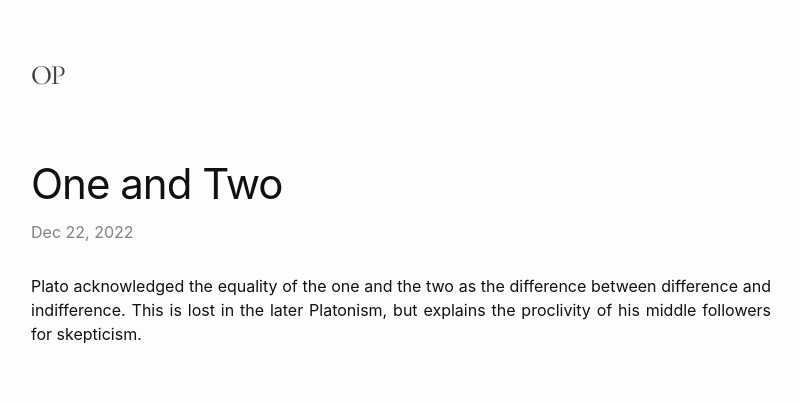
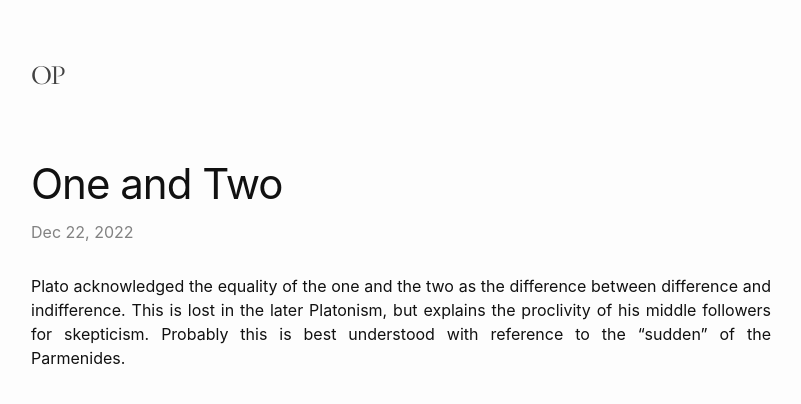
Before and after one commit to TheatrumMundi/TheatrumMundi, a Jekyll site: the page built from _posts/2022-12-22-one-and-two.markdown, in a window 1280 px wide. Shown: the top 404 px of the page, without its empty margins (239-1040 px from the left). Built offline with Jekyll 4.4.1, drawn with Linux system fonts in a browser that asks for light colours; some web fonts are replaced.

Commit message:
Update 2022-12-22-one-and-two.markdown

```diff
--- a/_posts/2022-12-22-one-and-two.markdown
+++ b/_posts/2022-12-22-one-and-two.markdown
@@ -5,4 +5,4 @@ date:   2022-12-22 12:47:00 +0100
 categories: jekyll update
 ---
 
-Plato acknowledged the equality of the one and the two as the difference between difference and indifference. This is lost in the later Platonism, but explains the proclivity of his middle followers for skepticism.
+Plato acknowledged the equality of the one and the two as the difference between difference and indifference. This is lost in the later Platonism, but explains the proclivity of his middle followers for skepticism. Probably this is best understood with reference to the "sudden" of the Parmenides.
```
